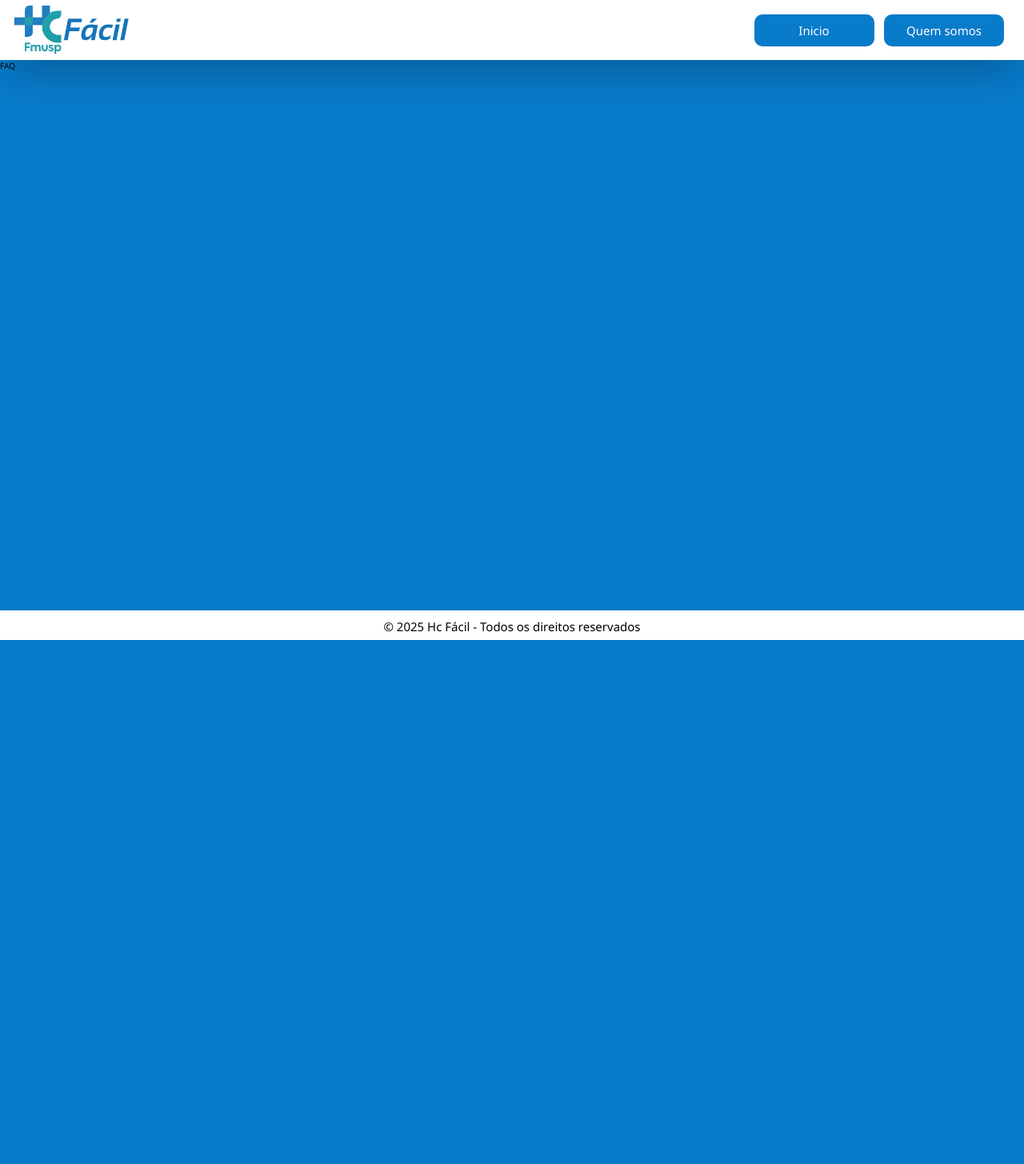
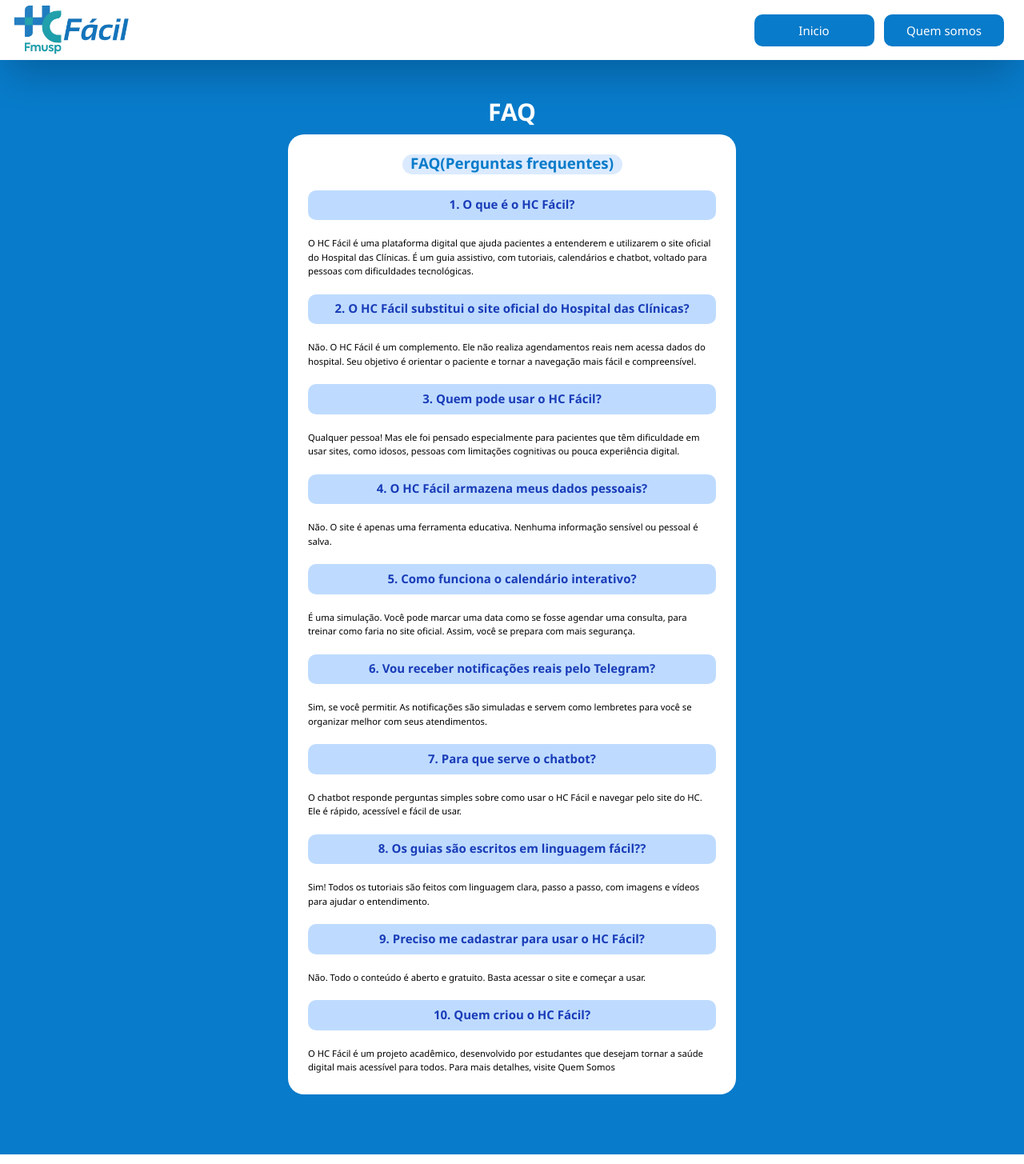
Before and after one commit to PedroCPdev1/HC-Facil, a React (Vite) app in the folder hc-facil/: page /faq in a window 1280 px wide. Shown: the top 1455 px of the page at 80% size. Before the commit the page ends 800 px from the top, so only its background shows below. Built offline with nearby package versions, Linux system fonts and the light colour scheme.

Commit message:
Mudando de maquina

```diff
--- a/hc-facil/src/components/Footer.tsx
+++ b/hc-facil/src/components/Footer.tsx
@@ -1,6 +1,6 @@
 export default function Footer() {
   return (
-    <footer className="bg-white text-black text-2xl block h-15 text-center p-4 font-light mt-auto">
+    <footer className="bg-white text-black text-2xl block h-15 text-center p-4 font-light mt-full">
       <p>&copy; 2025 Hc Fácil - Todos os direitos reservados</p>
     </footer>
   );
--- a/hc-facil/src/routes/ConsultaExames/index.tsx
+++ b/hc-facil/src/routes/ConsultaExames/index.tsx
@@ -1,7 +1,7 @@
 export default function ConsultaExames() {
   return (
     <main className="h-screen flex flex-col items-center">
-      <div className="p-8 pt-50 text-center ">
+      <div className="p-8 pt-20 text-center ">
         <h1 className="text-white text-5xl font-bold mb-2">
           CONSULTAS E EXAMES
         </h1>
--- a/hc-facil/src/routes/FAQ/index.tsx
+++ b/hc-facil/src/routes/FAQ/index.tsx
@@ -1,3 +1,76 @@
+import { Link } from "react-router-dom";
+
 export default function Faq() {
-  return <h1>FAQ</h1>;
+  return (
+    <main className="h-auto flex flex-col items-center pb-30">
+      <div className="flex flex-col gap-10 pt-20 text-center">
+        <h1 className="text-white text-5xl font-bold pb-5">FAQ</h1>
+      </div>
+      <div className="flex justify-center items-center">
+        <div className="bg-white flex flex-col gap-8 pl-10 pr-10 pt-10 p-10 max-w-4xl text-lg rounded-4xl">
+          <h2 className="bg-blue-100 rounded-3xl w-110 h-10 m-auto text-center text-3xl text-[#087bca] font-bold">
+            FAQ(Perguntas frequentes)
+          </h2>
+          <h3 className="bg-blue-200 h-15 pt-3 text-center text-2xl font-semibold rounded-2xl text-blue-800">1. O que é o HC Fácil?</h3>
+          <p>
+            O HC Fácil é uma plataforma digital que ajuda pacientes a entenderem
+            e utilizarem o site oficial do Hospital das Clínicas. É um guia
+            assistivo, com tutoriais, calendários e chatbot, voltado para
+            pessoas com dificuldades tecnológicas.
+          </p>
+          <h3 className="bg-blue-200 h-15 pt-3 text-center text-2xl font-semibold rounded-2xl text-blue-800">
+            2. O HC Fácil substitui o site oficial do Hospital das Clínicas?
+          </h3>
+          <p>
+            Não. O HC Fácil é um complemento. Ele não realiza agendamentos reais
+            nem acessa dados do hospital. Seu objetivo é orientar o paciente e
+            tornar a navegação mais fácil e compreensível.
+          </p>
+          <h3 className="bg-blue-200 h-15 pt-3 text-center text-2xl font-semibold rounded-2xl text-blue-800">3. Quem pode usar o HC Fácil?</h3>
+          <p>
+            Qualquer pessoa! Mas ele foi pensado especialmente para pacientes
+            que têm dificuldade em usar sites, como idosos, pessoas com
+            limitações cognitivas ou pouca experiência digital.
+          </p>
+          <h3 className="bg-blue-200 h-15 pt-3 text-center text-2xl font-semibold rounded-2xl text-blue-800">4. O HC Fácil armazena meus dados pessoais?</h3>
+          <p>
+            Não. O site é apenas uma ferramenta educativa. Nenhuma informação
+            sensível ou pessoal é salva.
+          </p>
+          <h3 className="bg-blue-200 h-15 pt-3 text-center text-2xl font-semibold rounded-2xl text-blue-800">5. Como funciona o calendário interativo?</h3>
+          <p>
+            É uma simulação. Você pode marcar uma data como se fosse agendar uma
+            consulta, para treinar como faria no site oficial. Assim, você se
+            prepara com mais segurança.
+          </p>
+          <h3 className="bg-blue-200 h-15 pt-3 text-center text-2xl font-semibold rounded-2xl text-blue-800">6. Vou receber notificações reais pelo Telegram?</h3>
+          <p>
+            Sim, se você permitir. As notificações são simuladas e servem como
+            lembretes para você se organizar melhor com seus atendimentos.
+          </p>
+          <h3 className="bg-blue-200 h-15 pt-3 text-center text-2xl font-semibold rounded-2xl text-blue-800">7. Para que serve o chatbot?</h3>
+          <p>
+            O chatbot responde perguntas simples sobre como usar o HC Fácil e
+            navegar pelo site do HC. Ele é rápido, acessível e fácil de usar.
+          </p>
+          <h3 className="bg-blue-200 h-15 pt-3 text-center text-2xl font-semibold rounded-2xl text-blue-800">8. Os guias são escritos em linguagem fácil??</h3>
+          <p>
+            Sim! Todos os tutoriais são feitos com linguagem clara, passo a
+            passo, com imagens e vídeos para ajudar o entendimento.
+          </p>
+          <h3 className="bg-blue-200 h-15 pt-3 text-center text-2xl font-semibold rounded-2xl text-blue-800">9. Preciso me cadastrar para usar o HC Fácil?</h3>
+          <p>
+            Não. Todo o conteúdo é aberto e gratuito. Basta acessar o site e
+            começar a usar.
+          </p>
+          <h3 className="bg-blue-200 h-15 pt-3 text-center text-2xl font-semibold rounded-2xl text-blue-800">10. Quem criou o HC Fácil?</h3>
+          <p>
+            O HC Fácil é um projeto acadêmico, desenvolvido por estudantes que
+            desejam tornar a saúde digital mais acessível para todos. Para mais
+            detalhes, visite <Link to="quemSomos">Quem Somos</Link>
+          </p>
+        </div>
+      </div>
+    </main>
+  );
 }
--- a/hc-facil/src/routes/Guia/index.tsx
+++ b/hc-facil/src/routes/Guia/index.tsx
@@ -1,7 +1,7 @@
 export default function Guia() {
   return (
     <main className="h-screen flex flex-col items-center">
-      <div className="flex flex-col gap-10 pt-25 text-center">
+      <div className="flex flex-col gap-10 pt-10 text-center">
         <h1 className="text-white text-5xl font-bold pb-5">GUIA</h1>
         <div className="grid grid-cols-2 gap-10">
           <div className="gap-5 text-center bg-white w-110 h-145 rounded-3xl drop-shadow-lg shadow-2xl transform hover:scale-105 duration-150 transition ">
--- a/hc-facil/src/routes/Notificacoes/index.tsx
+++ b/hc-facil/src/routes/Notificacoes/index.tsx
@@ -1,3 +1,31 @@
 export default function Notificacoes() {
-  return <h1>Notificacoes</h1>;
+  return (
+    <main className="h-screen flex flex-col items-center">
+      <div className="p-8 pt-30 text-center ">
+        <h1 className="text-white text-5xl font-bold mb-2">NOTIFICAÇÕES</h1>
+      </div>
+
+      <div className="flex flex-ro gap-15 justify-center">
+        <nav>
+          <ul className="flex flex-col gap-10">
+            <li className="flex flex-row gap-2 p-4 w-auto min-w-250 h-auto bg-white rounded-4xl shadow-[0px_10px_5px_rgba(0,0,0,0.2)] justify-center text-3xl text-center items-center transform hover:scale-105 transition-transform duration-300 ">
+              <img src="../../../public/check_box.png" />
+              Não se esqueça! Você tem uma consulta marcada para amanhã às
+              (data) no local (hora)
+            </li>
+            <li className="flex flex-row p-4 w-auto min-w-250 h-auto bg-white rounded-4xl shadow-[0px_10px_5px_rgba(0,0,0,0.2)] justify-center text-3xl text-center items-center transform hover:scale-105 transition-transform duration-300">
+              <img src="../../../public/check_box.png" alt="notificacoes" />
+              Sua tele consulta se iniciará em 1 hora, fique atento! Já pegue
+              seu telefone e aguarde o Dr.
+            </li>
+            <li className="flex flex-r p-4 w-auto min-w-250 h-auto bg-white rounded-4xl shadow-[0px_10px_5px_rgba(0,0,0,0.2)] justify-center text-3xl text-center items-center transform hover:scale-105 transition-transform duration-300 item">
+              <img src="../../../public/check_box.png" alt="notificacoes" />O
+              Doutor já está esperando! tem alguma dúvida de como ingressar na
+              consulta acesse o GUIA{" "}
+            </li>
+          </ul>
+        </nav>
+      </div>
+    </main>
+  );
 }
--- a/hc-facil/src/routes/QuemSomos/index.tsx
+++ b/hc-facil/src/routes/QuemSomos/index.tsx
@@ -1,7 +1,7 @@
 export default function QuemSomos() {
   return (
-    <main className="h-screen flex flex-col items-center">
-      <div className="p-8 pt-50 text-center ">
+    <main className="h-screen flex flex-col items-center pb-50">
+      <div className="p-8 pt-35 text-center ">
         <h1 className="text-white text-5xl font-bold mb-2">QUEM SOMOS</h1>
       </div>
 
```
